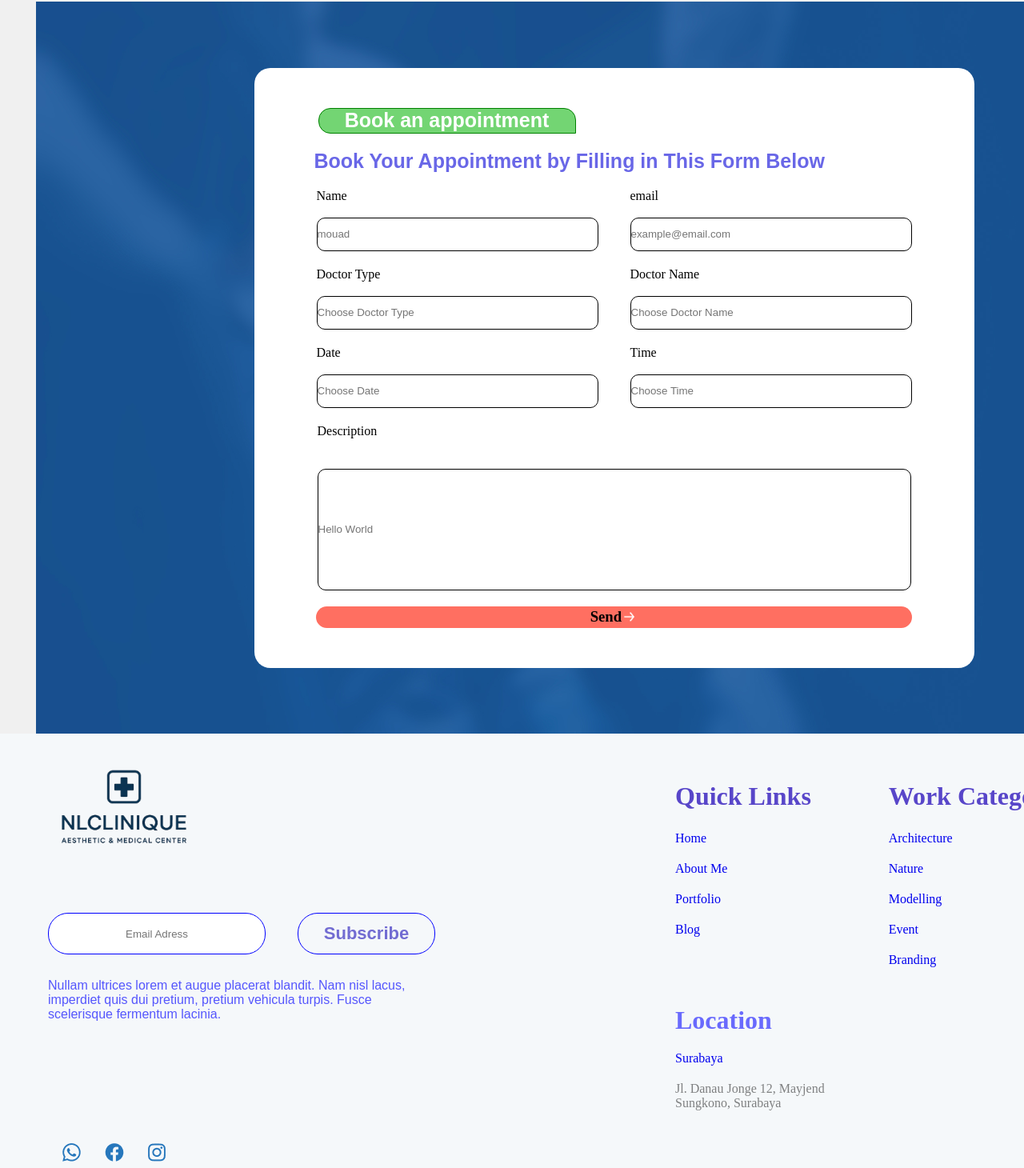
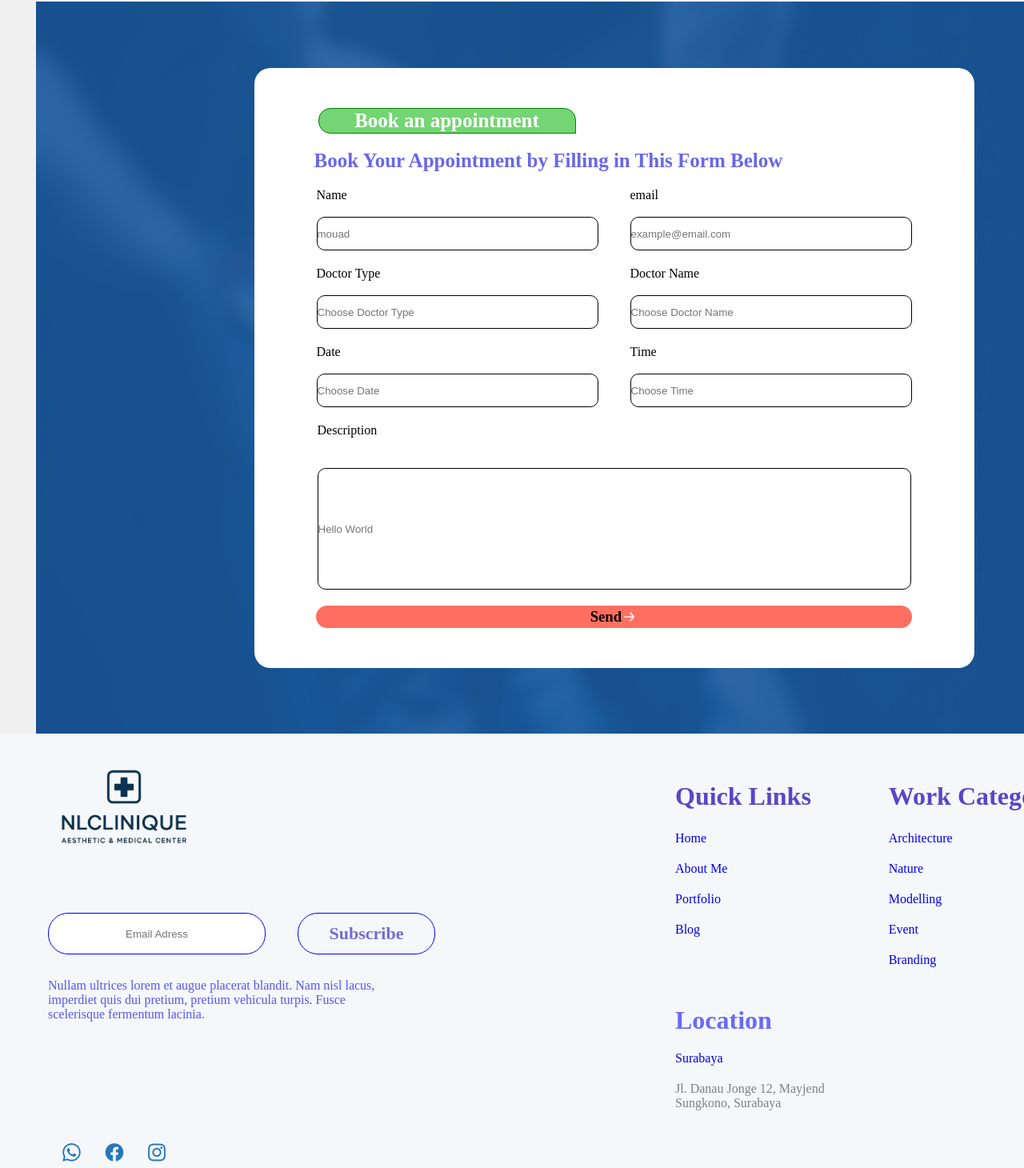
Before and after one commit to Gourita-M/NLCLINIQUE-V2-Brief, a plain HTML site: page html/Contact-us.html in a window 1280 px wide. Shown: the part 1172-2632 px from the top of the page at 80% size. Drawn offline with Linux system fonts and the light colour scheme.

Commit message:
Removed Some Fonts

```diff
--- a/css/Services.css
+++ b/css/Services.css
@@ -57,7 +57,6 @@ body{
     border-radius: 25px;
     border-bottom-right-radius: 0px;
     font-size: 10px;
-    font-family: fantasy;
     height: 40px;
     border: 2px solid rgb(57, 180, 96);
     margin-top: 30px;
@@ -132,7 +131,6 @@ body{
 .pricing-pannel div p{
     color: black;
     font-size: 13px;
-    font-family: fantasy;
 }
 .prix-text{
     color: rgba(38, 119, 188, 1) ;
@@ -157,7 +155,6 @@ body{
 }
 .features-container{
     font-size: 7px;
-    font-family: fantasy;
     display: flex;
     flex-direction: column;
     gap: 10px;
@@ -176,7 +173,6 @@ body{
     height: 38px;
     width: 120px;
     font-size: 12px;
-    font-family: fantasy;
     border-radius: 30px;
     border: 1px solid rgba(255, 111, 97, 1);
     cursor: pointer;
@@ -190,7 +186,6 @@ body{
     justify-content: center;
     height: 35px;
     font-size: 15px;
-    font-family: fantasy;
     border-radius: 15px;
     background-color: rgba(255, 111, 97, 1);
     cursor: pointer;
@@ -246,7 +241,6 @@ footer{
     width: 170px;
     height: 50px;
     font-size: 11px;
-    font-family: fantasy;
     display: flex;
     justify-content: center;
     align-items: center;
@@ -265,7 +259,6 @@ footer{
 .logo-email div p{
     color: rgba(0, 0, 255, 0.656);
     font-size: 16px;
-    font-family: fantasy;
 }
 .footer-links{
     display: flex;
--- a/css/about.css
+++ b/css/about.css
@@ -71,7 +71,6 @@
     border-radius: 25px;
     border-bottom-right-radius: 0px;
     font-size: 10px;
-    font-family: fantasy;
     height: 40px;
     border: 2px solid rgb(57, 180, 96);
 }
@@ -82,7 +81,6 @@
 .aboutus-container div h2{
     color: rgba(52, 152, 219, 1);
     font-size: 50px;
-    font-family: fantasy;
 }
 .text-aboutus{
     display: flex;
@@ -96,7 +94,6 @@
     color: white;
     width: 230px;
     font-size: 20px;
-    font-family: fantasy;
     display: flex;
     justify-content: center;
     align-items: center;
@@ -137,7 +134,6 @@ footer{
     width: 170px;
     height: 50px;
     font-size: 11px;
-    font-family: fantasy;
     display: flex;
     justify-content: center;
     align-items: center;
@@ -156,7 +152,6 @@ footer{
 .logo-email div p{
     color: rgba(0, 0, 255, 0.656);
     font-size: 16px;
-    font-family: fantasy;
 }
 .footer-links{
     display: flex;
@@ -252,6 +247,5 @@ footer{
 }
 .directors-text div p{
     font-size: 18px;
-    font-family: fantasy;
     text-align: start;
 }
--- a/css/contact-us.css
+++ b/css/contact-us.css
@@ -62,12 +62,10 @@ header{
 }
 .in-touch-container h1{
         font-size: 40px;
-        font-family: fantasy;
         color: rgb(131, 125, 125);
 }
 .in-touch-container h2{
         font-size: 19px;
-        font-family: fantasy;
 }
 .in-touch-container div div input{
         height: 40px;
@@ -112,12 +110,10 @@ header{
 }
 .touch-contact div h1{
         font-size: 40px;
-        font-family: fantasy;
         color: rgba(26, 23, 218, 0.606);
 }
 .touch-contact div p{
         font-size: 16px;
-        font-family: fantasy;
 }
 .feedback{
     display: flex;
@@ -129,16 +125,13 @@ header{
 }
 .feedback div h1{
     font-size: 30px;
-    font-family: fantasy;
 }
 .feedback div h5{
     font-size: 14px;
-    font-family: fantasy;
 }
 .touch-send{
     color: white;
     font-size: 14px;
-    font-family: fantasy;
 }
 .appointment-container{
     background-image: url(../img/Frame.png);
@@ -163,7 +156,6 @@ header{
 .appointment div h1{
     color: rgb(255, 255, 255);
     font-size: 25px;
-    font-family: fantasy;
 }
 .bar div ul a:hover{
     color: rgba(231, 135, 135, 0.752);
@@ -184,7 +176,6 @@ header{
 .appointment div h2{
     color: rgba(40, 37, 221, 0.698);
     font-size: 25px;
-    font-family: fantasy;
     margin-left: 25px;
 }
 .appointment div div input{
@@ -256,7 +247,6 @@ footer{
     width: 170px;
     height: 50px;
     font-size: 11px;
-    font-family: fantasy;
     display: flex;
     justify-content: center;
     align-items: center;
@@ -275,7 +265,6 @@ footer{
 .logo-email div p{
     color: rgba(0, 0, 255, 0.656);
     font-size: 16px;
-    font-family: fantasy;
 }
 .footer-links{
     display: flex;
--- a/css/doctors.css
+++ b/css/doctors.css
@@ -54,7 +54,6 @@
     border-radius: 25px;
     border-bottom-right-radius: 0px;
     font-size: 10px;
-    font-family: fantasy;
     height: 40px;
     border: 2px solid rgb(57, 180, 96);
 }
@@ -67,7 +66,6 @@
 .expert{
     color: rgba(52, 152, 219, 1);
     font-size: 15px;
-    font-family: fantasy;
     display: flex;
     justify-content: center;
     align-items: center;
@@ -76,7 +74,6 @@
 }
 .expert h2{
     font-size: 32px;
-    font-family: fantasy;
 }
 .doctors-image{
      display: flex;
@@ -144,7 +141,6 @@
 .pricing-pannel div p{
     color: black;
     font-size: 13px;
-    font-family: fantasy;
 }
 .prix-text{
     color: rgba(38, 119, 188, 1) ;
@@ -169,7 +165,6 @@
 }
 .features-container{
     font-size: 7px;
-    font-family: fantasy;
     display: flex;
     flex-direction: column;
     gap: 10px;
@@ -187,7 +182,6 @@
     justify-content: center;
     height: 35px;
     font-size: 15px;
-    font-family: fantasy;
     border-radius: 15px;
     border: 1px solid rgba(255, 111, 97, 1);
     cursor: pointer;
@@ -201,7 +195,6 @@
     justify-content: center;
     height: 35px;
     font-size: 15px;
-    font-family: fantasy;
     border-radius: 15px;
     background-color: rgba(255, 111, 97, 1);
     cursor: pointer;
@@ -254,7 +247,6 @@ footer{
     width: 170px;
     height: 50px;
     font-size: 11px;
-    font-family: fantasy;
     display: flex;
     justify-content: center;
     align-items: center;
@@ -273,7 +265,6 @@ footer{
 .logo-email div p{
     color: rgba(0, 0, 255, 0.656);
     font-size: 16px;
-    font-family: fantasy;
 }
 .footer-links{
     display: flex;
@@ -354,7 +345,6 @@ footer{
 .doctor-text h1{
     color: rgba(0, 0, 255, 0.65);
     font-size: 20px;
-    font-family: fantasy;
 }
 .doctor-text h2{
     color: rgba(255, 111, 97, 1);
@@ -375,7 +365,6 @@ footer{
     left: 220px;
     top: 80px;
     font-size: 20px;
-    font-family: fantasy;
 }
 .appointment-book-text div{
     background-color: rgba(227, 250, 255, 1);
@@ -386,7 +375,6 @@ footer{
     width: 350px;
     border-radius: 35px;
     font-size: 15px;
-    font-family: fantasy;
     cursor: pointer;
 }
 .appointment-book-text h1{
@@ -415,7 +403,6 @@ footer{
 .doctors-contactus a{
     color: white;
     font-size: 20px;
-    font-family: fantasy;
 }
 
 .icon{
--- a/style.css
+++ b/style.css
@@ -1,10 +1,3 @@
-@font-face {
-  font-family: 'Heebo';
-  src: url('./fonts/Heebo.ttf') format('ttf');
-  font-weight: normal;
-  font-style: normal;
-}
-
 * {
     padding: 0px;
     margin: 0px;
@@ -95,7 +88,6 @@ header{
 .contact-us a{
     color: white;
     font-size: 18px;
-    font-family: fantasy;
 }
 .book-container{
     display: flex;
@@ -105,7 +97,7 @@ header{
 }
 .book a{
     color: white;
-    font-family: fantasy;
+
 }
 .or{
     width: 40px;
@@ -117,7 +109,6 @@ header{
 .health-text div p{
     color: white;
     width: 300px;
-    font-family: fantasy , sans-serif;
     font-size: 17px;
 }
 .health-text-h1{
@@ -134,17 +125,14 @@ header{
 .health-text-h1 h1{
     color: white;
     font-size: 16px;
-    font-family: fantasy;
 }
 .book h4{
     color: white;
     font-size: 15px;
-    font-family: fantasy;
 }
 .contact-us h4{
     color: white;
     font-size: 15px;
-    font-family: fantasy;
 }
 .image{
     height: 359px;
@@ -152,7 +140,6 @@ header{
 .health-text div h2{
     color: white;
     font-size: 27px;
-    font-family: fantasy
 }
 .clock-container{
     display: flex;
@@ -173,12 +160,10 @@ header{
 .clock-text h1{
     color: white;
     font-size: 20px;
-    font-family: fantasy;
 }
 .clock-text h2{
     color: white;
     font-size: 16px;
-    font-family: fantasy;
 }
 .clock-text{
     display: flex;
@@ -226,7 +211,6 @@ header{
     font-size: 14px;
     left: 10px;
     color: rgba(150, 150, 150, 1) ;
-    font-family: fantasy;
 }
 .line{
     background-color: yellowgreen;
@@ -236,7 +220,6 @@ header{
 .check-doctors div h1{
     color: rgb(255, 255, 255);
     font-size: 16px;
-    font-family: fantasy;
 }
 .check-container{
     background-color: rgba(255, 111, 97, 1);
@@ -255,7 +238,6 @@ header{
 }
 .health-text div h2{
     font-size: 40px;
-    font-family: fantasy;
 }
 .icon{
     display: flex;
@@ -320,7 +302,6 @@ header{
 .pricing-pannel div p{
     color: black;
     font-size: 13px;
-    font-family: fantasy;
 }
 .prix-text{
     color: rgba(38, 119, 188, 1) ;
@@ -345,7 +326,6 @@ header{
 }
 .features-container{
     font-size: 7px;
-    font-family: fantasy;
     display: flex;
     flex-direction: column;
     gap: 10px;
@@ -364,7 +344,6 @@ header{
     height: 38px;
     width: 120px;
     font-size: 12px;
-    font-family: fantasy;
     border-radius: 30px;
     border: 1px solid rgba(255, 111, 97, 1);
     cursor: pointer;
@@ -378,7 +357,6 @@ header{
     justify-content: center;
     height: 35px;
     font-size: 15px;
-    font-family: fantasy;
     border-radius: 15px;
     cursor: pointer;
 }
@@ -414,7 +392,6 @@ header{
     border-radius: 25px;
     border-bottom-right-radius: 0px;
     font-size: 10px;
-    font-family: fantasy;
     height: 40px;
     border: 2px solid rgb(57, 180, 96);
     margin-top: 30px;
@@ -438,7 +415,6 @@ header{
     border-radius: 25px;
     border-bottom-right-radius: 0px;
     font-size: 10px;
-    font-family: fantasy;
     height: 40px;
     border: 2px solid rgb(57, 180, 96);
 }
@@ -451,7 +427,6 @@ header{
 .expert2{
     color: rgba(52, 152, 219, 1);
     font-size: 15px;
-    font-family: fantasy;
     display: flex;
     justify-content: center;
     align-items: center;
@@ -460,7 +435,6 @@ header{
 }
 .expert2 h2{
     font-size: 32px;
-    font-family: fantasy;
 }
 .doctors-image2{
      display: flex;
@@ -528,7 +502,6 @@ header{
 .pricing-pannel2 div p{
     color: black;
     font-size: 13px;
-    font-family: fantasy;
 }
 .prix-text2{
     color: rgba(38, 119, 188, 1) ;
@@ -553,7 +526,6 @@ header{
 }
 .features-container2{
     font-size: 7px;
-    font-family: fantasy;
     display: flex;
     flex-direction: column;
     gap: 10px;
@@ -571,7 +543,6 @@ header{
     justify-content: center;
     height: 35px;
     font-size: 15px;
-    font-family: fantasy;
     border-radius: 15px;
     border: 1px solid rgba(255, 111, 97, 1);
     cursor: pointer;
@@ -585,7 +556,6 @@ header{
     justify-content: center;
     height: 35px;
     font-size: 15px;
-    font-family: fantasy;
     border-radius: 15px;
     background-color: rgba(255, 111, 97, 1);
     cursor: pointer;
@@ -636,7 +606,6 @@ footer{
     width: 170px;
     height: 50px;
     font-size: 11px;
-    font-family: fantasy;
     display: flex;
     justify-content: center;
     align-items: center;
@@ -655,7 +624,6 @@ footer{
 .logo-email div p{
     color: rgba(0, 0, 255, 0.656);
     font-size: 16px;
-    font-family: fantasy;
 }
 .footer-links{
     display: flex;
@@ -737,7 +705,6 @@ footer{
 .appointment div h1{
     color: rgb(255, 255, 255);
     font-size: 25px;
-    font-family: fantasy;
 }
 .contac-book{
     background-color: rgba(45, 193, 45, 0.665);
@@ -755,7 +722,6 @@ footer{
     color: rgba(40, 37, 221, 0.698);
     font-size: 25px;
     margin-left: 25px;
-    font-family: fantasy;
 }
 .appointment div div input{
     border: 1px solid;
@@ -828,7 +794,6 @@ footer{
 .doctor-text h1{
     color: rgba(0, 0, 255, 0.65);
     font-size: 20px;
-    font-family: fantasy;
 }
 .doctor-text h2{
     color: rgba(255, 111, 97, 1);
@@ -848,7 +813,6 @@ footer{
 .more-about a{
     color: white;
     font-size: 16px;
-    font-family: fantasy;
 }
 
 .more-about2{
@@ -865,7 +829,6 @@ footer{
 .more-about2 a{
     color: white;
     font-size: 16px;
-    font-family: fantasy;
 }
 .more-about2-container{
     display: flex;
@@ -888,7 +851,6 @@ footer{
     left: 220px;
     top: 80px;
     font-size: 20px;
-    font-family: fantasy;
 }
 .appointment-book-text div{
     background-color: rgba(227, 250, 255, 1);
@@ -899,7 +861,6 @@ footer{
     width: 350px;
     border-radius: 35px;
     font-size: 15px;
-    font-family: fantasy;
     cursor: pointer;
 }
 .appointment-book-text h1{
@@ -928,7 +889,6 @@ footer{
 }
 .more-plan div h1{
     font-size: 25px;
-    font-family: fantasy;
     color: white;
 }
 
@@ -967,6 +927,5 @@ footer{
 }
 .directors-text div p{
     font-size: 18px;
-    font-family: fantasy;
     text-align: start;
 }
```
